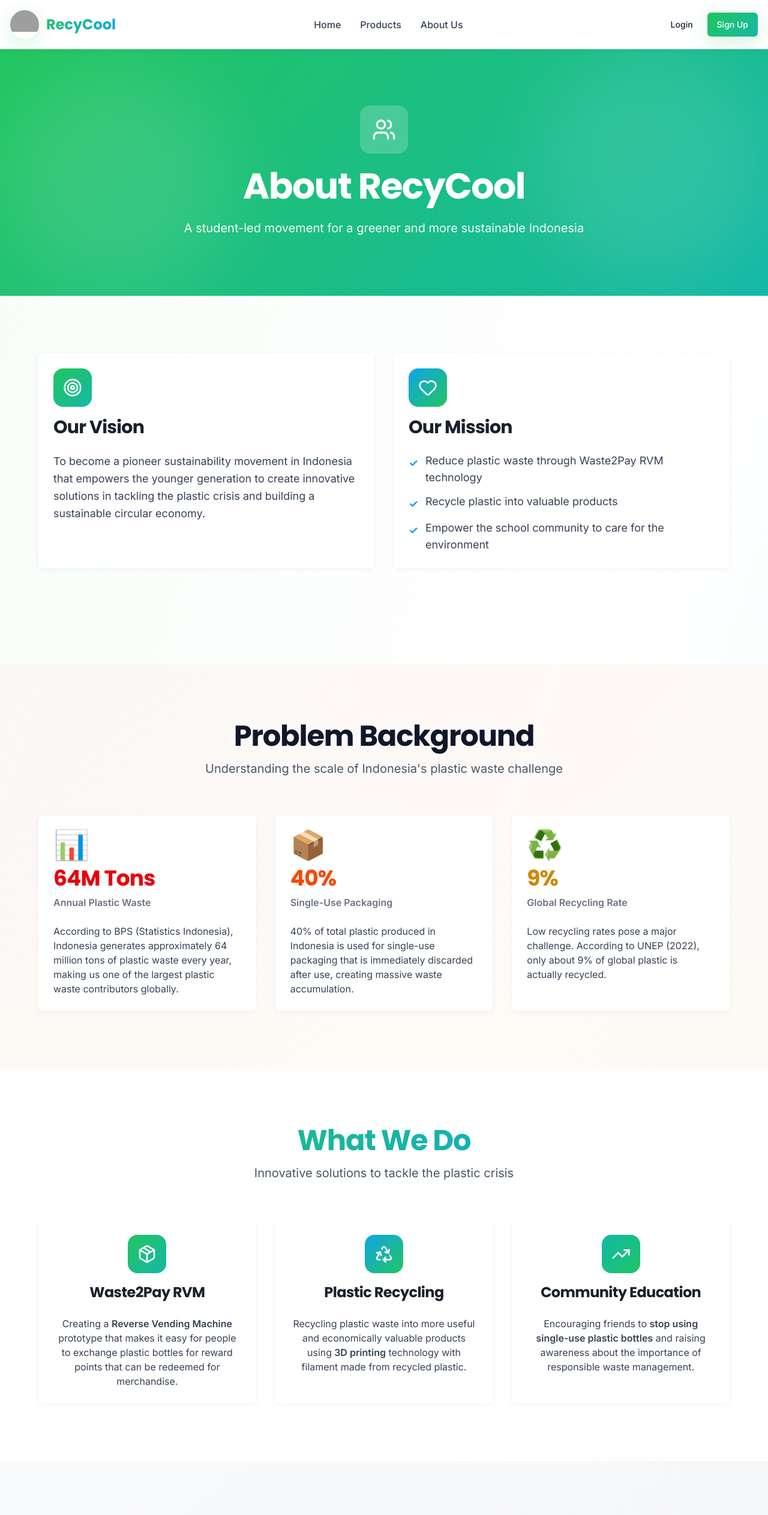
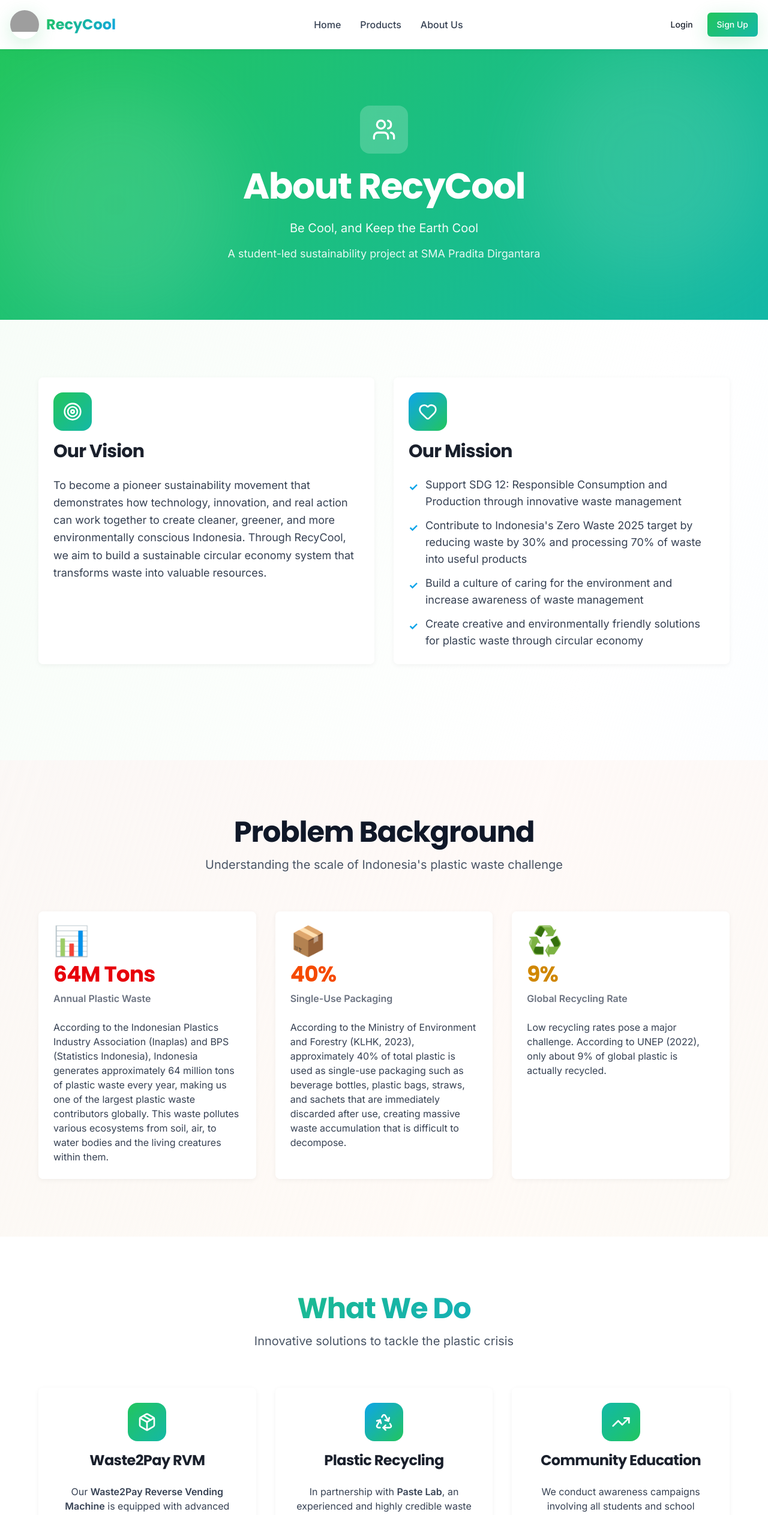
Before and after one commit to habdullahmohamed0-code/test, a Next.js app in the folder recycool-website/: page /about in a window 1280 px wide. Shown: the top 2525 px of the page at 60% size. Built offline with nearby package versions, Linux system fonts and the light colour scheme; grey boxes are pictures that could not be loaded.

Commit message:
Refactor: Update content to match project paper
Co-authored-by: habdullahmohamed0 <habdullahmohamed0@gmail.com>

```diff
--- a/recycool-website/app/about/page.tsx
+++ b/recycool-website/app/about/page.tsx
@@ -66,7 +66,10 @@ export default function AboutPage() {
               About RecyCool
             </h1>
             <p className="text-xl opacity-95 leading-relaxed">
-              A student-led movement for a greener and more sustainable Indonesia
+              Be Cool, and Keep the Earth Cool
+            </p>
+            <p className="text-lg opacity-90 mt-3">
+              A student-led sustainability project at SMA Pradita Dirgantara
             </p>
           </motion.div>
         </div>
@@ -91,8 +94,7 @@ export default function AboutPage() {
                   </CardHeader>
                   <CardContent>
                     <p className="text-lg text-gray-700 leading-relaxed">
-                      To become a pioneer sustainability movement in Indonesia that empowers the younger generation
-                      to create innovative solutions in tackling the plastic crisis and building a sustainable circular economy.
+                      To become a pioneer sustainability movement that demonstrates how technology, innovation, and real action can work together to create cleaner, greener, and more environmentally conscious Indonesia. Through RecyCool, we aim to build a sustainable circular economy system that transforms waste into valuable resources.
                     </p>
                   </CardContent>
                 </Card>
@@ -114,15 +116,19 @@ export default function AboutPage() {
                     <ul className="space-y-3 text-lg text-gray-700">
                       <li className="flex items-start gap-3">
                         <span className="text-secondary font-bold mt-1">✓</span>
-                        <span>Reduce plastic waste through Waste2Pay RVM technology</span>
+                        <span>Support SDG 12: Responsible Consumption and Production through innovative waste management</span>
                       </li>
                       <li className="flex items-start gap-3">
                         <span className="text-secondary font-bold mt-1">✓</span>
-                        <span>Recycle plastic into valuable products</span>
+                        <span>Contribute to Indonesia's Zero Waste 2025 target by reducing waste by 30% and processing 70% of waste into useful products</span>
                       </li>
                       <li className="flex items-start gap-3">
                         <span className="text-secondary font-bold mt-1">✓</span>
-                        <span>Empower the school community to care for the environment</span>
+                        <span>Build a culture of caring for the environment and increase awareness of waste management</span>
+                      </li>
+                      <li className="flex items-start gap-3">
+                        <span className="text-secondary font-bold mt-1">✓</span>
+                        <span>Create creative and environmentally friendly solutions for plastic waste through circular economy</span>
                       </li>
                     </ul>
                   </CardContent>
@@ -171,8 +177,10 @@ export default function AboutPage() {
                   </CardHeader>
                   <CardContent>
                     <p className="text-gray-700">
-                      According to BPS (Statistics Indonesia), Indonesia generates approximately 64 million tons
-                      of plastic waste every year, making us one of the largest plastic waste contributors globally.
+                      According to the Indonesian Plastics Industry Association (Inaplas) and BPS (Statistics Indonesia),
+                      Indonesia generates approximately 64 million tons of plastic waste every year, making us one of the
+                      largest plastic waste contributors globally. This waste pollutes various ecosystems from soil, air,
+                      to water bodies and the living creatures within them.
                     </p>
                   </CardContent>
                 </Card>
@@ -197,8 +205,9 @@ export default function AboutPage() {
                   </CardHeader>
                   <CardContent>
                     <p className="text-gray-700">
-                      40% of total plastic produced in Indonesia is used for single-use packaging that is
-                      immediately discarded after use, creating massive waste accumulation.
+                      According to the Ministry of Environment and Forestry (KLHK, 2023), approximately 40% of total
+                      plastic is used as single-use packaging such as beverage bottles, plastic bags, straws, and sachets
+                      that are immediately discarded after use, creating massive waste accumulation that is difficult to decompose.
                     </p>
                   </CardContent>
                 </Card>
@@ -269,8 +278,10 @@ export default function AboutPage() {
                   </CardHeader>
                   <CardContent className="text-center">
                     <p className="text-gray-700">
-                      Creating a <span className="font-semibold">Reverse Vending Machine</span> prototype that
-                      makes it easy for people to exchange plastic bottles for reward points that can be redeemed for merchandise.
+                      Our <span className="font-semibold">Waste2Pay Reverse Vending Machine</span> is equipped with advanced technology
+                      including camera sensors, servo motors, ultrasonic sensors, and touchscreen monitor. The machine recognizes the type
+                      and quantity of waste, identifies users through their unique account code, and automatically records digital points
+                      that can be exchanged for recycled products.
                     </p>
                   </CardContent>
                 </Card>
@@ -292,8 +303,9 @@ export default function AboutPage() {
                   </CardHeader>
                   <CardContent className="text-center">
                     <p className="text-gray-700">
-                      Recycling plastic waste into more useful and economically valuable products using
-                      <span className="font-semibold"> 3D printing</span> technology with filament made from recycled plastic.
+                      In partnership with <span className="font-semibold">Paste Lab</span>, an experienced and highly credible waste manager,
+                      we transform collected plastic waste into functional products such as 3D printer filaments, coasters, chairs, tables,
+                      and other creative crafts. This implements the principles of reduce, reuse, and recycle in a true circular economy model.
                     </p>
                   </CardContent>
                 </Card>
@@ -315,8 +327,9 @@ export default function AboutPage() {
                   </CardHeader>
                   <CardContent className="text-center">
                     <p className="text-gray-700">
-                      Encouraging friends to <span className="font-semibold">stop using single-use plastic bottles</span> and
-                      raising awareness about the importance of responsible waste management.
+                      We conduct awareness campaigns involving all students and school community through educational sessions,
+                      poster creation, social media campaigns, and interactive games designed to foster environmental care in a fun way.
+                      Our digital platform allows real-time monitoring of contributions, point redemption, and learning about waste management.
                     </p>
                   </CardContent>
                 </Card>
@@ -340,7 +353,10 @@ export default function AboutPage() {
                 Meet Our Team
               </h2>
               <p className="text-xl text-gray-600">
-                Dedicated students from SMA Pradita Dirgantara for the environment
+                Dedicated students from SMA Pradita Dirgantara leading the sustainability movement
+              </p>
+              <p className="text-base text-gray-500 mt-2">
+                Target: 400+ community members (±300 students + ±100 staff & families)
               </p>
             </div>
 
@@ -429,21 +445,26 @@ export default function AboutPage() {
             viewport={{ once: true }}
             className="max-w-4xl mx-auto"
           >
-            <h2 className="text-4xl font-bold text-center mb-12 font-[family-name:var(--font-poppins)]">
+            <h2 className="text-4xl font-bold text-center mb-6 font-[family-name:var(--font-poppins)]">
               Our Achievements
             </h2>
-            <div className="grid md:grid-cols-3 gap-8">
+            <p className="text-center text-lg opacity-90 mb-8">Supporting Indonesia's Zero Waste 2025 & SDG 12</p>
+            <div className="grid md:grid-cols-4 gap-8">
               <div className="text-center">
                 <p className="text-6xl font-bold mb-2">400+</p>
                 <p className="text-xl opacity-95">Community Members</p>
               </div>
               <div className="text-center">
                 <p className="text-6xl font-bold mb-2">1</p>
-                <p className="text-xl opacity-95">RVM Prototype</p>
+                <p className="text-xl opacity-95">Waste2Pay RVM</p>
               </div>
               <div className="text-center">
-                <p className="text-6xl font-bold mb-2">100%</p>
-                <p className="text-xl opacity-95">Dedicated to Environment</p>
+                <p className="text-6xl font-bold mb-2">30%</p>
+                <p className="text-xl opacity-95">Waste Reduction Target</p>
+              </div>
+              <div className="text-center">
+                <p className="text-6xl font-bold mb-2">70%</p>
+                <p className="text-xl opacity-95">Waste Processing Target</p>
               </div>
             </div>
           </motion.div>
--- a/recycool-website/app/layout.tsx
+++ b/recycool-website/app/layout.tsx
@@ -19,8 +19,8 @@ const poppins = Poppins({
 });
 
 export const metadata: Metadata = {
-  title: "RecyCool - Student-Led Sustainability Movement",
-  description: "RecyCool is a student-led sustainability movement at SMA Pradita Dirgantara, empowering 400+ community members to combat Indonesia's plastic crisis through innovative waste management and circular economy solutions.",
+  title: "RecyCool - Be Cool, and Keep the Earth Cool",
+  description: "RecyCool is a student-led sustainability project at SMA Pradita Dirgantara. Through our Waste2Pay reverse vending machine, we empower 400+ community members to combat Indonesia's plastic crisis. Supporting SDG 12 and Indonesia's Zero Waste 2025 target through circular economy solutions.",
 };
 
 export default function RootLayout({
--- a/recycool-website/app/page.tsx
+++ b/recycool-website/app/page.tsx
@@ -108,7 +108,7 @@ export default function HomePage() {
                 </h1>
 
                 <p className="text-xl text-gray-600 mb-8 leading-relaxed">
-                  Empowering <span className="font-bold text-primary">400+ community members</span> at SMA Pradita Dirgantara to combat Indonesia's plastic crisis through innovative waste management and circular economy solutions.
+                  A student-led sustainability project at SMA Pradita Dirgantara, empowering <span className="font-bold text-primary">400+ community members</span> (300 students + 100 staff) to combat Indonesia's plastic crisis through our innovative Waste2Pay vending machine and circular economy solutions.
                 </p>
 
                 <div className="flex flex-wrap gap-4 mb-8">
@@ -168,7 +168,7 @@ export default function HomePage() {
                   >
                     <p className="text-sm font-semibold text-gray-700 mb-2">Our Mission</p>
                     <p className="text-gray-600 text-sm">
-                      Creating a sustainable future through innovative recycling technology and community empowerment.
+                      Be Cool, and Keep the Earth Cool - Creating sustainable consumption and production patterns through our Waste2Pay reverse vending machine.
                     </p>
                   </motion.div>
                 </div>
@@ -230,7 +230,7 @@ export default function HomePage() {
                   </CardHeader>
                   <CardContent>
                     <p className="text-gray-600">
-                      According to BPS (Statistics Indonesia), Indonesia generates approximately 64 million tons of plastic waste every year.
+                      According to the Indonesian Plastics Industry Association (Inaplas) and BPS (Statistics Indonesia), Indonesia generates approximately 64 million tons of plastic waste every year.
                     </p>
                   </CardContent>
                 </Card>
@@ -254,7 +254,7 @@ export default function HomePage() {
                   </CardHeader>
                   <CardContent>
                     <p className="text-gray-600">
-                      40% of total plastic produced in Indonesia is used for single-use packaging that is immediately discarded after use.
+                      According to the Ministry of Environment and Forestry (KLHK, 2023), 40% of total plastic is used for single-use packaging like beverage bottles, plastic bags, straws, and sachets that are immediately discarded after use.
                     </p>
                   </CardContent>
                 </Card>
@@ -322,7 +322,7 @@ export default function HomePage() {
                   </CardHeader>
                   <CardContent className="text-center">
                     <p className="text-gray-600">
-                      Our innovative Reverse Vending Machine prototype that rewards users with points for every plastic bottle they recycle.
+                      Our innovative Reverse Vending Machine equipped with camera sensors, servo motors, ultrasonic sensors, and touchscreen monitor. Users donate plastic bottles and receive digital points automatically recorded on the RecyCool website.
                     </p>
                   </CardContent>
                 </Card>
@@ -343,7 +343,7 @@ export default function HomePage() {
                   </CardHeader>
                   <CardContent className="text-center">
                     <p className="text-gray-600">
-                      Transforming plastic waste into valuable products using 3D printing technology with filament made from recycled plastic bottles.
+                      In partnership with Paste Lab, we transform collected plastic bottles into functional products like 3D printer filaments, coasters, chairs, and creative crafts, implementing a true circular economy model.
                     </p>
                   </CardContent>
                 </Card>
@@ -364,7 +364,7 @@ export default function HomePage() {
                   </CardHeader>
                   <CardContent className="text-center">
                     <p className="text-gray-600">
-                      Encouraging our community to reduce single-use plastic bottles and adopt sustainable practices in daily life.
+                      Through educational campaigns, awareness sessions, social media campaigns, posters, and interactive games, we build an environmentally conscious culture at our school and beyond.
                     </p>
                   </CardContent>
                 </Card>
@@ -556,7 +556,7 @@ export default function HomePage() {
               Join Our Movement
             </h2>
             <p className="text-xl mb-10 opacity-95 leading-relaxed">
-              Be part of the change! Join 400+ RecyCool members and help save the environment from plastic pollution. Together, we can make Indonesia greener.
+              Be part of the change! Join 400+ RecyCool members at SMA Pradita Dirgantara and help save the environment from plastic pollution. Supporting SDG 12: Responsible Consumption and Production. Together, we can make Indonesia greener and contribute to Indonesia's Zero Waste 2025 target.
             </p>
             <div className="flex flex-wrap gap-4 justify-center">
               <Link href="/register">
```
Also changed, not shown: 1 other file (tests, documents, lock files or other folders).
